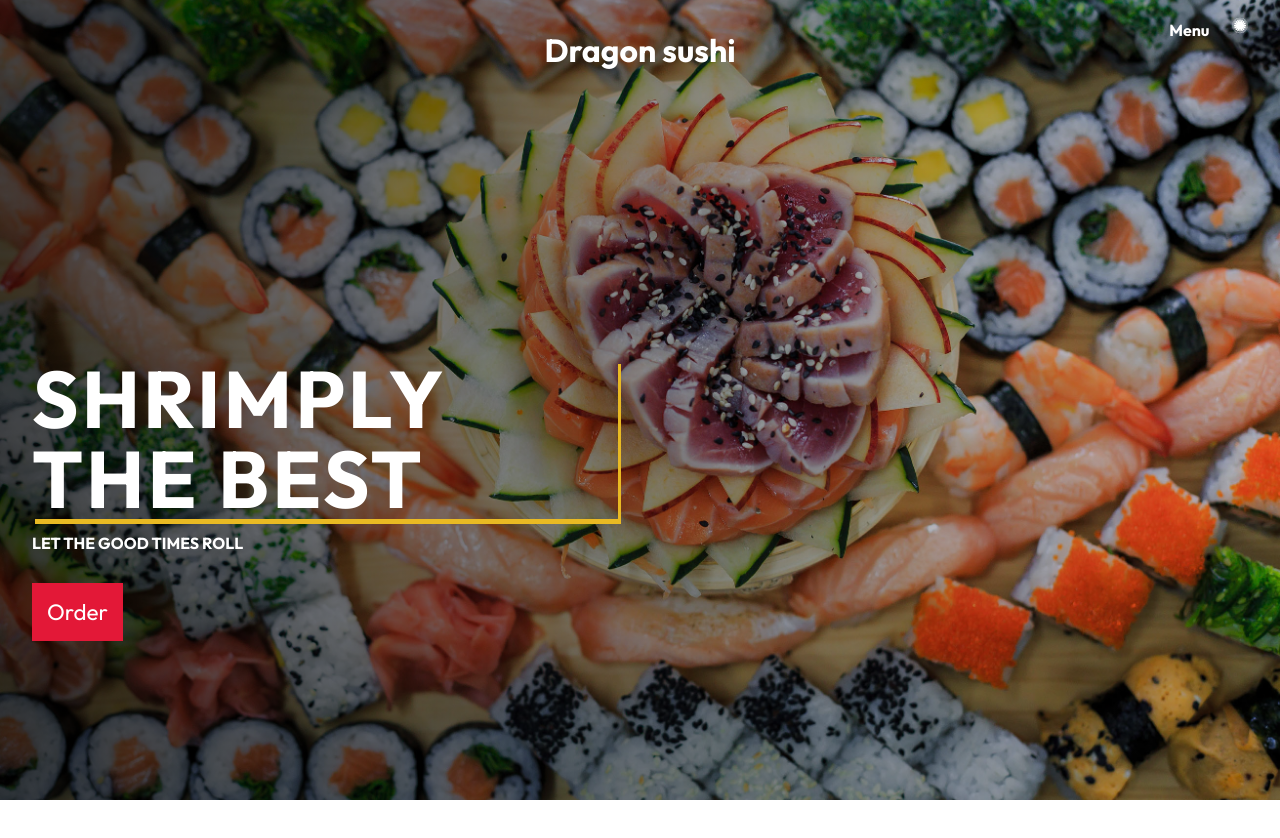
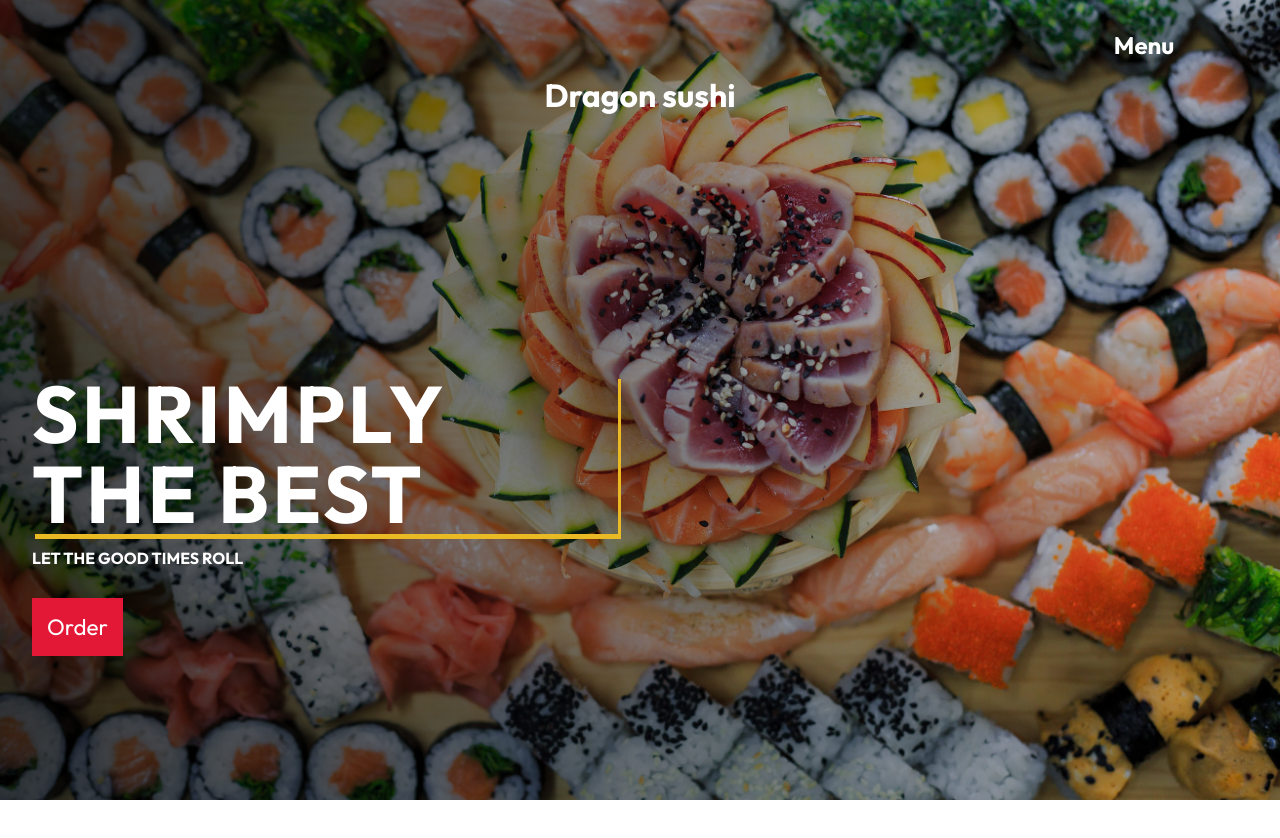
Before and after one commit to S-Bartlomiej/React-Sushi-Website, a React (Create React App) app: page / in a window 1280 px wide. Shown: the top 838 px of the page. Built offline with nearby package versions, Linux system fonts and the light colour scheme.

Commit message:
usunales ikone w miare dziala

```diff
--- a/src/components/Navbar/NavbarElements.js
+++ b/src/components/Navbar/NavbarElements.js
@@ -1,6 +1,6 @@
 import styled from 'styled-components';
 import {NavLink as Link} from 'react-router-dom';
-import { FaFirstOrderAlt } from 'react-icons/fa'
+
 
 
 export const Nav = styled.nav`
@@ -18,12 +18,14 @@ export const NavLink = styled(Link)`
     align-items: center;
     text-decoration: none;
     cursor: pointer;
+    margin-top: 75px;
 
     @media(max-width: 320x)
     {
         position: absolute;
         top: 10px;
         left: 25px;
+
     }
 
 `;
@@ -40,13 +42,8 @@ export const NavIcon = styled.div`
     p {
         transform: translate(-175%, 100%);
         font-weight: bold;
+        font-size: 1.5rem;
+
     }
 
 `;
-
-export const Bars = styled(FaFirstOrderAlt)`
-
-    font=size: 2rem;
-    transform: translate(-50%, -15%)
-
-`;
--- a/src/components/Navbar/index.js
+++ b/src/components/Navbar/index.js
@@ -1,5 +1,5 @@
 import React from 'react'
-import {Nav, NavLink, NavIcon, Bars} from './NavbarElements'
+import {Nav, NavLink, NavIcon} from './NavbarElements'
 
 function Navbar({toggle}) {
     return (
@@ -8,7 +8,7 @@ function Navbar({toggle}) {
                 <NavLink to='/'>Dragon sushi</NavLink>
                 <NavIcon onClick={toggle}>
                     <p>Menu</p>
-                    <Bars />
+
                 </NavIcon>
             </Nav>
         </>
```
